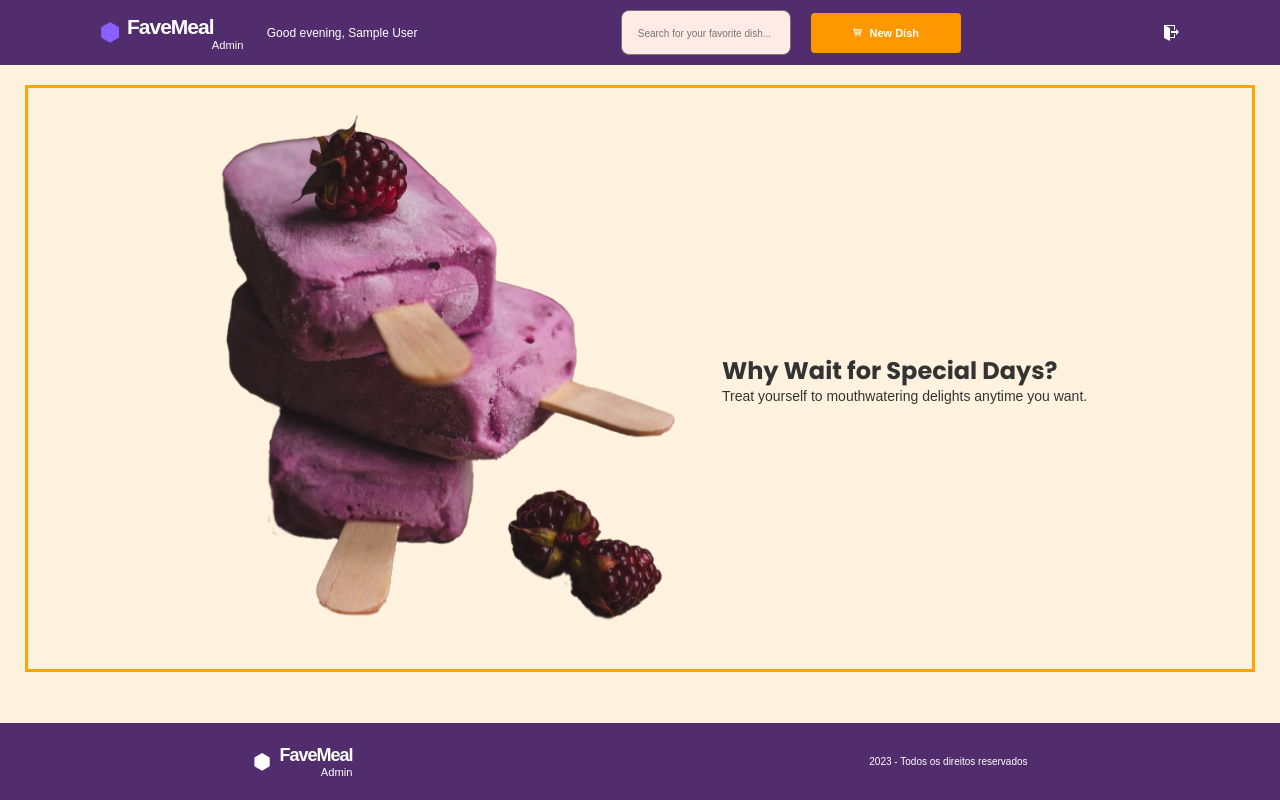
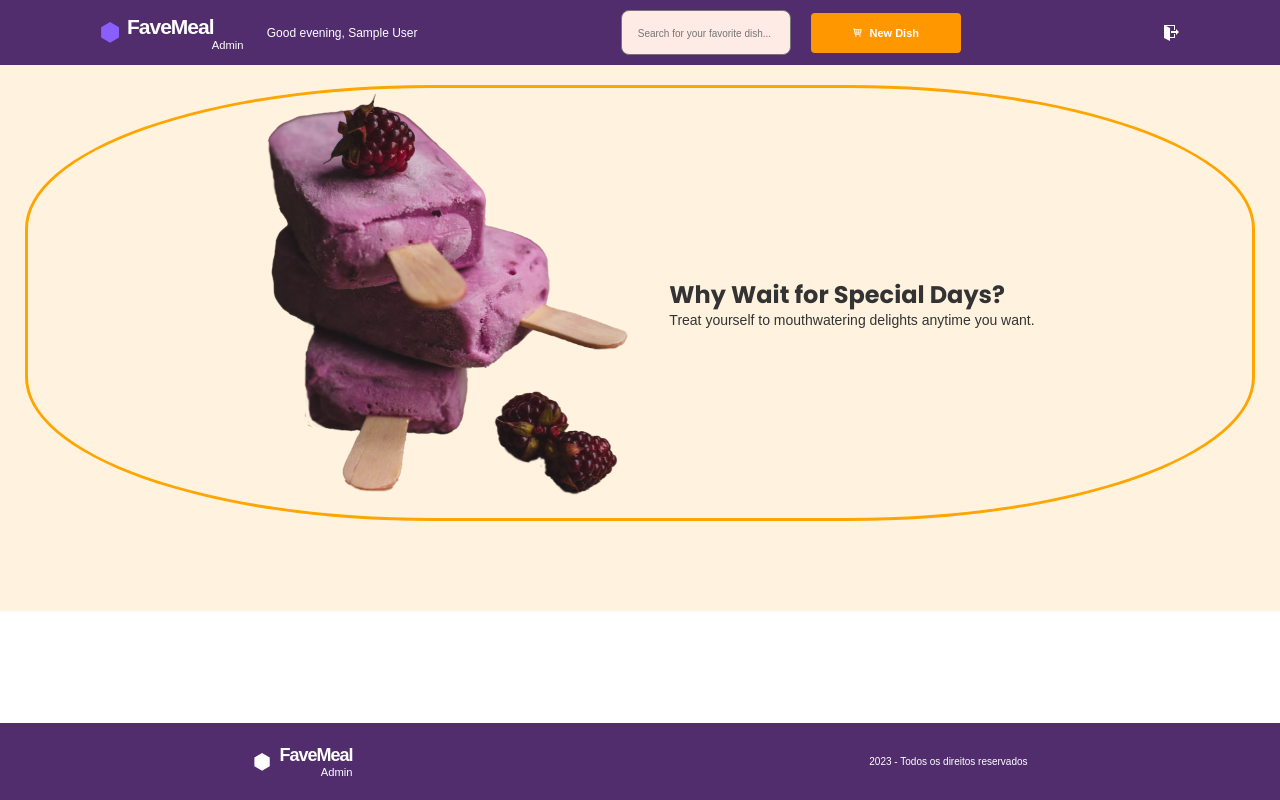
Before and after one commit to KimCidDev/food-explorer-front-end, a React (Vite) app: page / in a window 1280 px wide. Built offline with nearby package versions, Linux system fonts and the light colour scheme; no server answers; sample sign-in values are in the browser's storage; some icons are missing.

Commit message:
style[home]: banner div border-radius

```diff
--- a/src/Pages/Home/styles.js
+++ b/src/Pages/Home/styles.js
@@ -147,17 +147,17 @@ export const Container = styled.div`
       align-items: center;
       justify-content: center;
       text-align: left;
-      padding: 20px;
       margin-top: 20px;
       background-color: ${({ theme }) => theme.COLORS.BANNER_BG};
-      border: 3px solid orange; /* Temporary style for debugging */
+      border: 3px solid orange;
+      border-radius: 33%; /* Temporary style for debugging */
 
       .textContent {
         margin-left: 20px;
       }
 
       img {
-        max-width: 43%; /* Ensures image doesn't exceed 80% of the container's width */
+        max-width: 33%; /* Ensures image doesn't exceed 80% of the container's width */
         height: auto; /* Maintains aspect ratio */
         animation: ${wobbleOnce} 1.5s ease-in-out;
         animation-fill-mode: forwards; /* Ensures the animation stops after one run */
--- a/src/components/Breathing/styles.js
+++ b/src/components/Breathing/styles.js
@@ -7,11 +7,13 @@ const sizes = {
 };
 
 export const Container = styled.div`
+  position: absolute;
+  top: 50%;
+  left: 50%;
+  transform: translate(-50%, -50%);
   display: flex;
   justify-content: center;
   align-items: center;
-  width: 100%;
-  height: 100%;
   background-color: transparent;
 `;
 
@@ -29,7 +31,7 @@ export const breathingAnim = keyframes`
 export const Circle = styled.div`
   height: ${({ size }) => sizes[size]};
   width: ${({ size }) => sizes[size]};
-  border: 3px solid ${({ theme }) => theme.COLORS.COOLEST_PURPLE};
+  border: 3px solid ${({ theme }) => theme.COLORS.BUTTON_COLOR};
   border-radius: 50%;
   animation: ${breathingAnim} 2s infinite;
 `;
```
